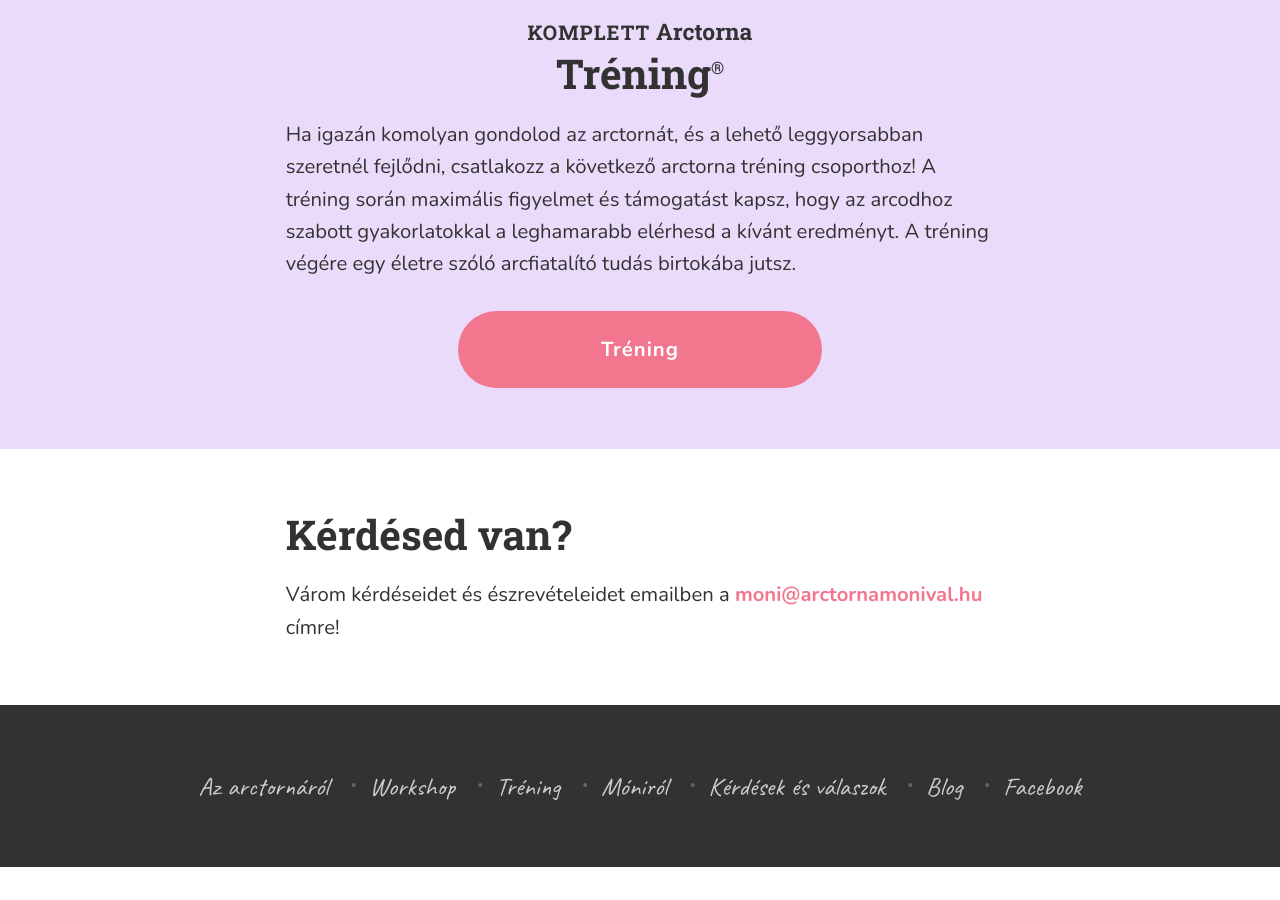
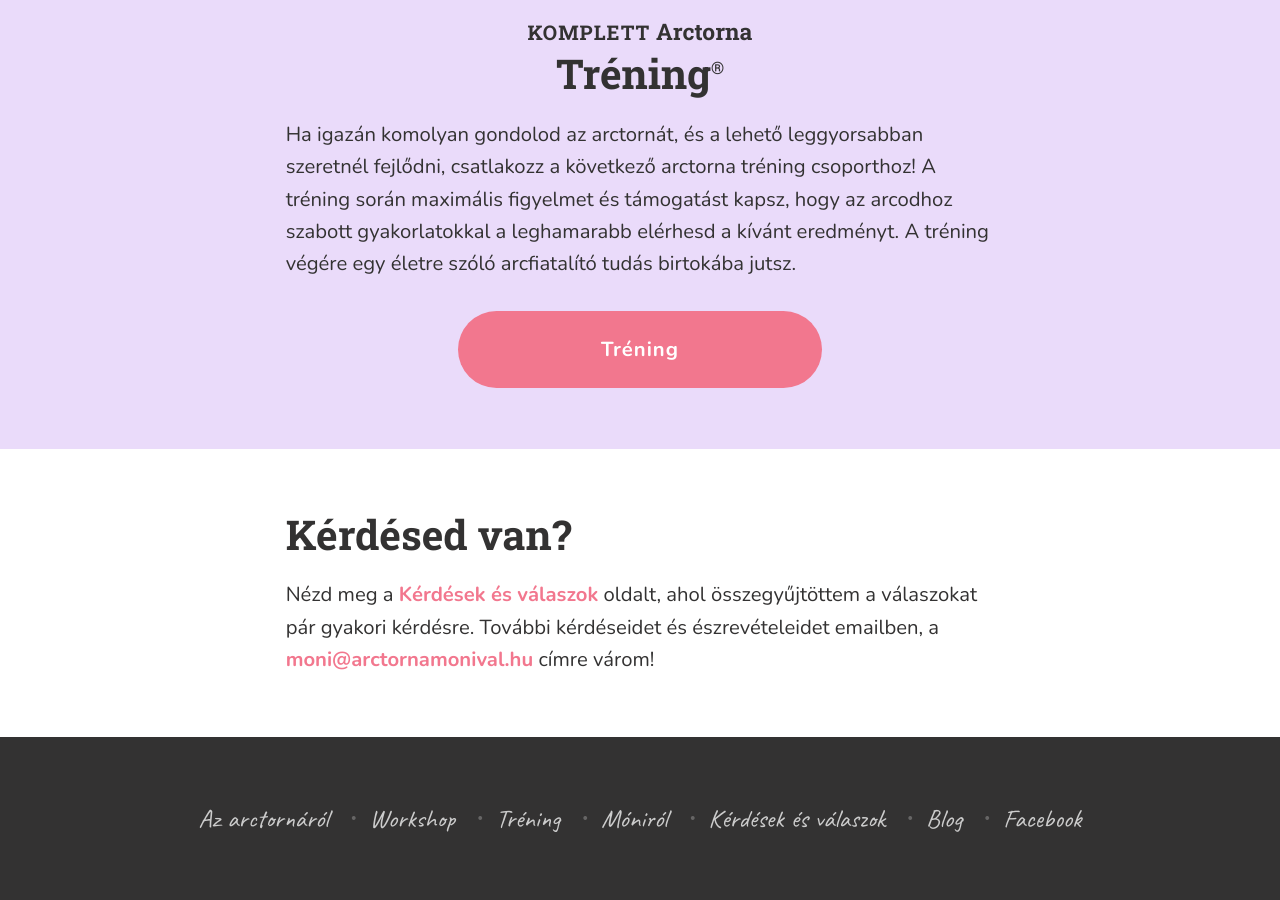
Before and after one commit to monikamudra/arctorna, a Jekyll site: the page built from index.md, in a window 1280 px wide and 900 px high, scrolled down 2471 px. Built offline with Jekyll 4.4.1, drawn with Linux system fonts in a browser that asks for light colours; before the commit the page ends 3338 px from its top, so only the background shows below that.

Commit message:
Add FAQ link to the Contact box

```diff
--- a/_includes/contact.html
+++ b/_includes/contact.html
@@ -3,9 +3,11 @@
     <h2>Kérdésed van?</h2>
     <div class="c-Article">
       <p class="u-MarginBottomZero">
-        Várom kérdéseidet és észrevételeidet emailben a
+        Nézd meg a <a href="">Kérdések és válaszok</a> oldalt, ahol
+        összegyűjtöttem a válaszokat pár gyakori
+        kérdésre. További kérdéseidet és észrevételeidet emailben, a
         <a href="mailto:{{ site.email }}?subject=Üzenet%20Móninak">{{ site.email }}</a>
-        címre!
+        címre várom!
       </p>
     </div>
   </div>
```
